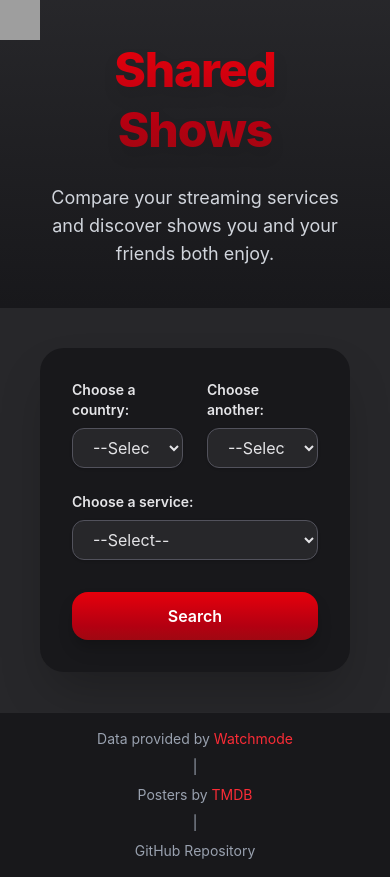
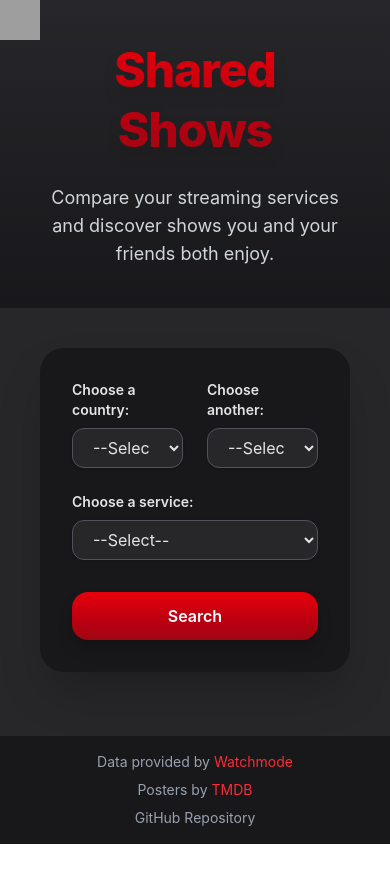
Before and after one commit to FranBowden/SharedShows, a React (Vite) app in the folder frontend/: page / in a window 390 px wide. After the commit the page ends 844 px from the top, so only its background shows below. Built offline with nearby package versions, Linux system fonts and the light colour scheme; grey boxes are pictures that could not be loaded.

Commit message:
Update Footer.tsx

```diff
--- a/frontend/src/components/Footer.tsx
+++ b/frontend/src/components/Footer.tsx
@@ -2,8 +2,8 @@ import React from "react";
 
 export default function Footer() {
   return (
-    <footer className="bg-zinc-900 text-gray-400 text-center py-4 text-sm border-t border-zinc-800 flex flex-col md:flex-row justify-center items-center gap-2 md:gap-4">
-      <p>
+    <footer className="bg-zinc-900 text-gray-400 py-4 text-sm border-t border-zinc-800 flex flex-col sm:flex-row justify-center items-center gap-2 sm:gap-4 text-center px-4">
+      <p className="flex flex-wrap justify-center items-center gap-1">
         Data provided by{" "}
         <a
           href="https://www.watchmode.com/"
@@ -14,8 +14,10 @@ export default function Footer() {
           Watchmode
         </a>
       </p>
-      <span>|</span>
-      <p>
+
+      <span className="hidden sm:inline">|</span>
+
+      <p className="flex flex-wrap justify-center items-center gap-1">
         Posters by{" "}
         <a
           href="https://www.themoviedb.org/"
@@ -26,8 +28,10 @@ export default function Footer() {
           TMDB
         </a>
       </p>
-      <span>|</span>
-      <p>
+
+      <span className="hidden sm:inline">|</span>
+
+      <p className="flex flex-wrap justify-center items-center gap-1">
         <a
           href="https://github.com/FranBowden/SharedShows"
           target="_blank"
```
